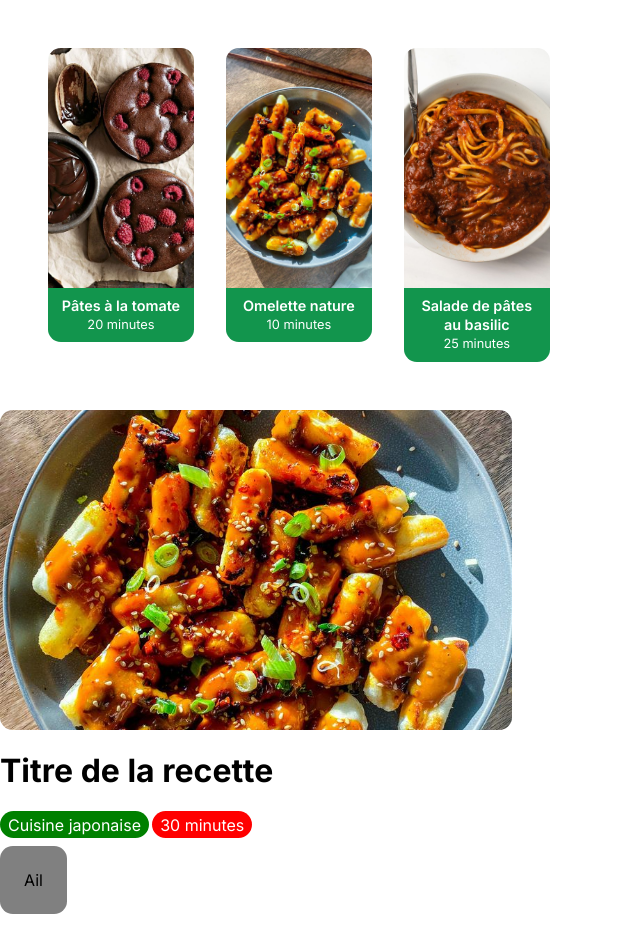
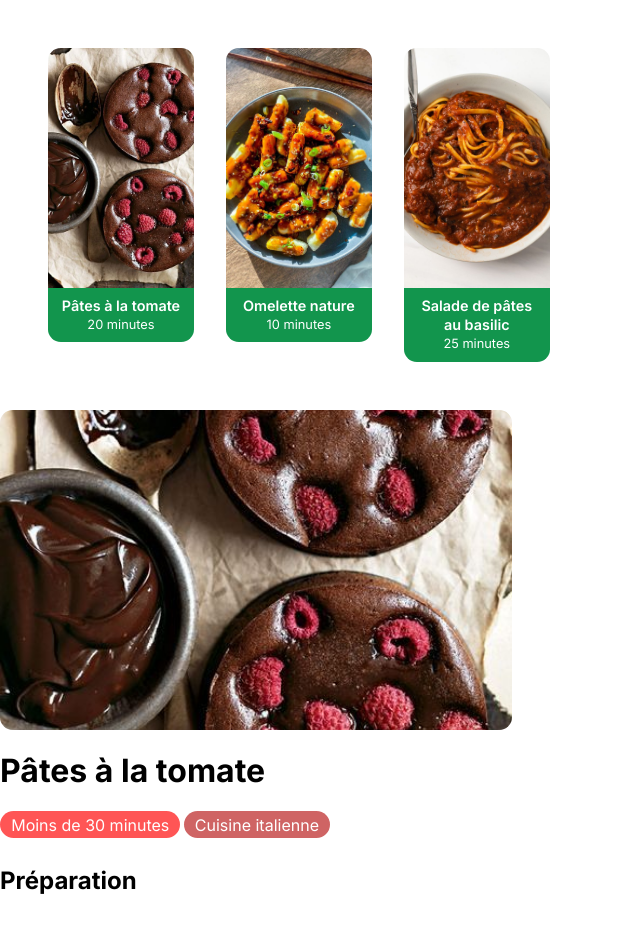
Before and after one commit to DubertJulie/biscottine, a React (Create React App) app: page / in a window 1280 px wide. Shown: the top 936 px of the page, without its empty margins (0-640 px from the left). After the commit the page ends 915 px from the top, so only its background shows below. Built offline with nearby package versions, Linux system fonts and the light colour scheme; a web font is replaced by a local one.

Commit message:
Màj des composants RecipeDetails et RecipeResults

```diff
--- a/src/components/RecipeDetails.css
+++ b/src/components/RecipeDetails.css
@@ -22,27 +22,27 @@
 
 /* Tags individuels */
 .RecipeDetails-tag {
-    background-color: black;
+    background-color: #CF6464;
     color: white;
     border-radius: 1em;
-    padding: 0.2em 0.5em;
+    padding: 0.2em 0.7em;
 }
 
 /* Tags individuels par id */
 #min {
-    background-color: red;
+    background-color: var(--tag1);
 }
 
-#coréenne {
-    background-color: blueviolet;
+#coreenne {
+    background-color: var(--tag2);
+}
+
+#japonaise {
+    background-color: var(--tag3);
 }
 
 #italienne {
-    background-color: pink;
-}
-
-#japonaise {
-    background-color: green;
+    background-color: var(--tag4);
 }
 
 /* Div qui contient les ingrédients */
@@ -58,10 +58,13 @@
     padding: 1.5em;
 }
 
-
 /* Recette */
 .RecipeDetails-steps {
     margin-left: 2em;
+}
+
+.RecipeDetails-step {
+    margin: 1em;
 }
 
 /* CSS des titres "Etapes" de la recette */
--- a/src/components/RecipeDetails.js
+++ b/src/components/RecipeDetails.js
@@ -1,31 +1,116 @@
 import React from 'react';
-import './RecipeResults.css';
-import recipe from '../assets/recipe.jpg';
 import './RecipeDetails.css';
+import data from '../data/recipes.json';
 
-export default function RecipeDetails() {
+// export default function RecipeDetails() {
+//     return (
+//         <>
+//         <div className="RecipeDetails">
+//             <img src={recipe} />
+//             <h1>Titre de la recette</h1>
+//             <div className="RecipeDetails-tags">
+//                 <div className="RecipeDetails-tag" id="japonaise">Cuisine japonaise</div>
+//                 <div className="RecipeDetails-tag" id="min">30 minutes</div>
+
+//             </div>
+
+//             <div className="RecipeDetails-ingredients">
+//                 <div className="RecipeDetails-ingredient">Ail</div>
+//             </div>
+
+//             <h2>Préparation</h2>
+//             <div className="RecipeDetails-steps">
+//                 <h3>Etape 1</h3>
+//                 Cuire les pâtes
+//             </div>
+//         </div>
+
+//         </>
+//     )
+// }
+
+// la recette qui est ciblée, à modifier en fonction de la carte qui est cliquée sur la page de résultats
+const recette = data[0];
+
+// Function qui gère l'affichage des tags en fonction de leur contenu et leur applique un id spécifique
+function TagList(props) {
+
+  switch(props.tag) {
+    case "30 minutes":
+    return (<div className="RecipeDetails-tag" id="min">Moins de {props.tag}</div>)
+    break;
+
+    case "Cuisine coréenne":
+    return (<div className="RecipeDetails-tag" id="coreenne">{props.tag}</div>)
+    break;
+
+    case "Cuisine italienne":
+    return (<div className="RecipeDetails-tag" id="italienne">{props.tag}</div>)
+    break;
+
+    case "Cuisine japonaise":
+    return (<div className="RecipeDetails-tag" id="japonaise">{props.tag}</div>)
+    break;
+
+    default:
+    return (<div className="RecipeDetails-tag">{props.tag}</div>)
+    break;
+  }
+}
+
+// Function qui gère l'affichage individuel des étapes de la recette
+// Elle retourne aussi le "Etape i" devant l'étape
+
+function StepList(props) {
   return (
     <>
+    <h3>Etape</h3>
+    <div className="RecipeDetails-step">
+      {props.step}
+    </div>
+    </>
+  )
+}
+
+// function qui crée la fiche de la recette pour chaque entité du tableau data
+export default function RecipeDetails() {
+    const tags = recette.tags;
+    // const ingredients = recette.ingredients;
+    const steps = recette.steps;
+    console.log(steps);
+
+
+    return (
       <div className="RecipeDetails">
-            <img src={recipe} />
-            <h1>Titre de la recette</h1>
+        <img src={recette.url} className="RecipeDetails-card-img" />
+        <h1>{recette.title}</h1>
+
         <div className="RecipeDetails-tags">
-                <div className="RecipeDetails-tag" id="japonaise">Cuisine japonaise</div>
-                <div className="RecipeDetails-tag" id="min">30 minutes</div>
-
+            {tags.map((Taglist, index) => (
+              <TagList key={index} tag={Taglist}/>
+            ))}
         </div>
 
         <div className="RecipeDetails-ingredients">
-                <div className="RecipeDetails-ingredient">Ail</div>
+
         </div>
 
           <h2>Préparation</h2>
           <div className="RecipeDetails-steps">
-                <h3>Etape 1</h3>
-                Cuire les pâtes
+            {/* {steps.map((StepList) => (
+              <StepList step={StepList} />
+              }
+            ))}  */}
           </div>
       </div>
+    );
 
-        </>
-    )
+
 }
+
+// Appeler l'élément du JSON
+// Appeler l'image, le titre
+
+// Appeler les tags > pour chaque entrée du sous-tableau, afficher image + quantité + unité
+
+// Afficher les étapes de la préparation "étape i + steps"
--- a/src/components/RecipeResults.css
+++ b/src/components/RecipeResults.css
@@ -31,6 +31,23 @@
     line-height: 1.2em;
 }
 
+/* Id spéciaux pour le background des cartes */
+#min {
+    background-color: var(--tag1);
+}
+
+#coreenne {
+    background-color: var(--tag2);
+}
+
+#japonaise {
+    background-color: var(--tag3);
+}
+
+#italienne {
+    background-color: var(--tag4);
+}
+
 /* Dans la carte des recettes, titre de la recette */
 .RecipeResults-card-title {
     font-size: 0.9em;
--- a/src/components/RecipeResults.js
+++ b/src/components/RecipeResults.js
@@ -5,8 +5,8 @@ import data from '../data/recipes.json';
 
 // function qui crée une carte pour chaque entité du tableau data
 function RecipeCard(props) {
-    return (
-        <div className="RecipeResults-card">
+        return (
+            <div className="RecipeResults-card">
 
                 <img src={props.url} className="RecipeResults-card-img"/>
 
@@ -14,9 +14,9 @@ function RecipeCard(props) {
                     <div className="RecipeResults-card-title">{props.title}</div>
                     <div className="RecipeResults-card-preparation">{props.preparation_time}</div>
                 </div>
+            </div>
+        )
 
-        </div>
-    )
 }
 
 // Function to populate le div container RecipeResults
@@ -27,7 +27,7 @@ export default function RecipeResults() {
         <div className="RecipeResults">
 
         {data.map((carte, index) => (
-                <RecipeCard key={index} url={carte.url} title={carte.title} preparation_time={carte.preparation_time} />
+                <RecipeCard key={index} url={carte.url} title={carte.title} preparation_time={carte.preparation_time} tags={carte.tags} />
             ))}
 
         </div>
```
Lines whose indentation alone changed are shown as unchanged.
